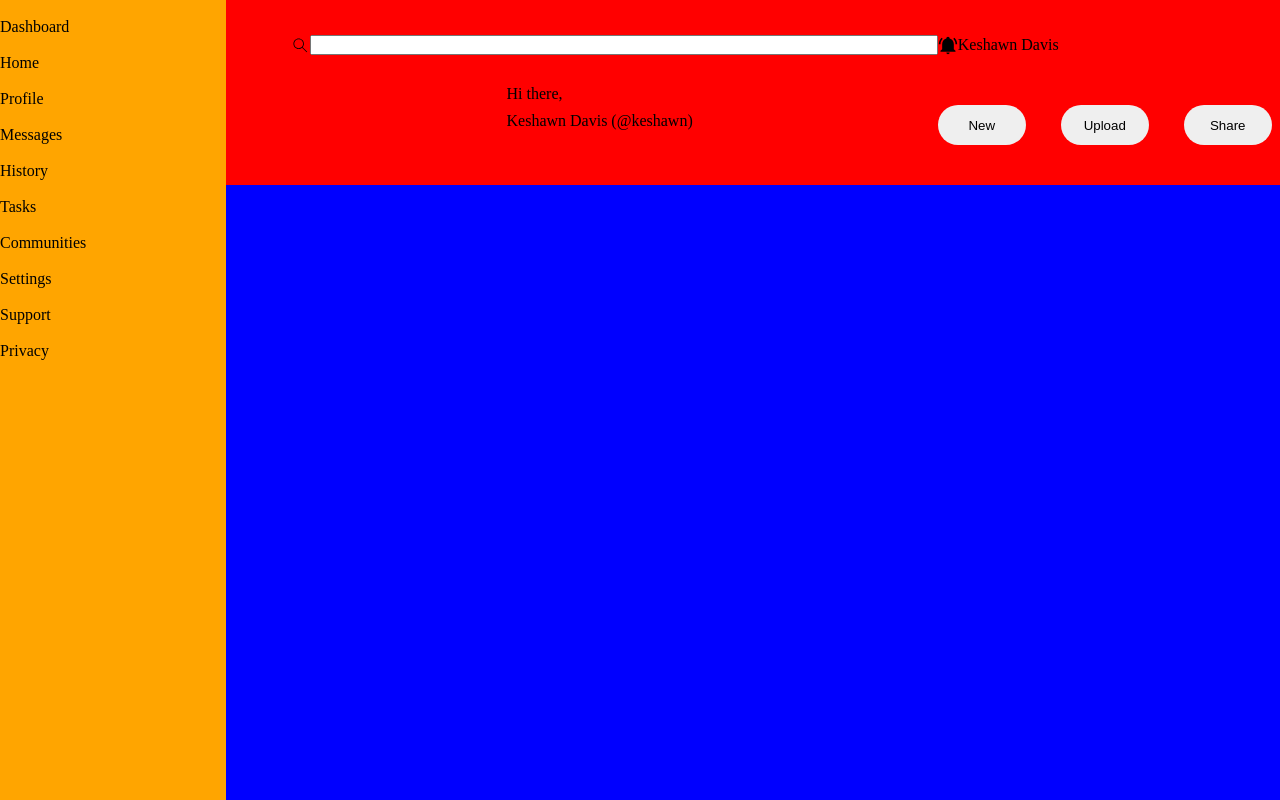
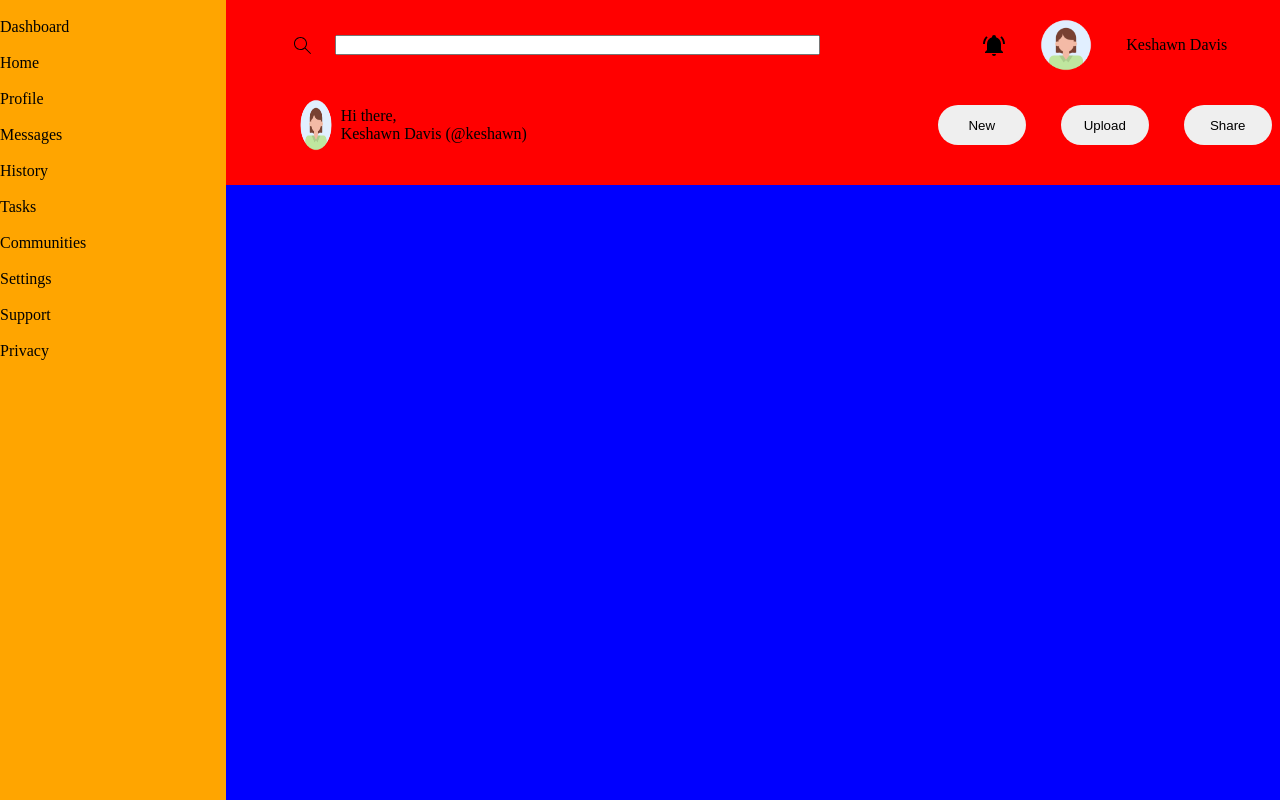
Before and after one commit to Kd-20028/Admin-Dashboard, a plain HTML site: page index.html in a window 1280 px wide. Drawn offline with Linux system fonts and the light colour scheme.

Commit message:
fix: Fix spacing issue with header
This fixes the spacing issue within the header elements

```diff
--- a/index.html
+++ b/index.html
@@ -15,11 +15,11 @@
         </div>
         <div class="profile">
             <svg xmlns="http://www.w3.org/2000/svg" viewBox="0 0 24 24"><path d="M21,19V20H3V19L5,17V11C5,7.9 7.03,5.17 10,4.29C10,4.19 10,4.1 10,4A2,2 0 0,1 12,2A2,2 0 0,1 14,4C14,4.1 14,4.19 14,4.29C16.97,5.17 19,7.9 19,11V17L21,19M14,21A2,2 0 0,1 12,23A2,2 0 0,1 10,21M19.75,3.19L18.33,4.61C20.04,6.3 21,8.6 21,11H23C23,8.07 21.84,5.25 19.75,3.19M1,11H3C3,8.6 3.96,6.3 5.67,4.61L4.25,3.19C2.16,5.25 1,8.07 1,11Z" /></svg>
-            <img src="" alt="">
+            <img src="images/1.png" alt="">
             <p>Keshawn Davis</p>
         </div>
         <div class="welcome">
-            <img id="welcome-logo" src="" alt="">
+            <img id="welcome-logo" src="images/1.png" alt="">
             <p id="Hi">Hi there,</p>
             <p id="Name">Keshawn Davis (@keshawn)</p>
         </div>
--- a/style.css
+++ b/style.css
@@ -39,6 +39,7 @@ body {
     align-items: center;
     grid-row: 2 / 3;
     grid-column: 2 / 3;
+    height: 80px;
 }
 
 .actions button {
@@ -53,7 +54,17 @@ body {
     grid-row: 1 / 2;
     height: 80px;
     align-items: center;
+    gap: 20px;
 }
+
+.profile {
+    justify-content: center;
+}
+
+.profile img {
+    width: 80px;
+    height: 80px;
+ }
 
 .welcome #welcome-logo{
     grid-area: avatar;
@@ -74,6 +85,7 @@ header {
     grid-template-columns: 70% 1fr;
     grid-template-rows: 1fr 1fr;
     padding: 5px 65px 20px 65px;
+    max-height: 200px;
 }
 
 main {
@@ -87,21 +99,38 @@ aside {
 }
 
 .welcome {
+    height: 80px;
     grid-row: 2 / 3;
     grid-column: 1 / 2;
     display: grid;
-    grid-template-rows: 1fr 2fr;
-    grid-template-columns: 3fr 6fr;
+    grid-template-rows: 1fr 1 fr;
+    grid-template-columns: .5fr 6fr;
     grid-template-areas:
     "avatar greeting"
     "avatar name ";
+    align-content: center;
+}
 
+#welcome-logo {
+    width: 80px;
+    height: 80px;
+}
+
+#Hi {
+    display: flex;
+    flex-direction: column;
+    justify-content: flex-end;
+}
+
+#Name {
+    align-self: top;
 }
 
 .search input {
     height: 25%;
-    width: 100%;
+    width: 75%;
 }
+
 svg {
-    height: 25%;
+    height: 30%;
 }
```
Also changed, not shown: images/1.png (added), images/2.png (added), images/3.png (added), images/4.png (added).
